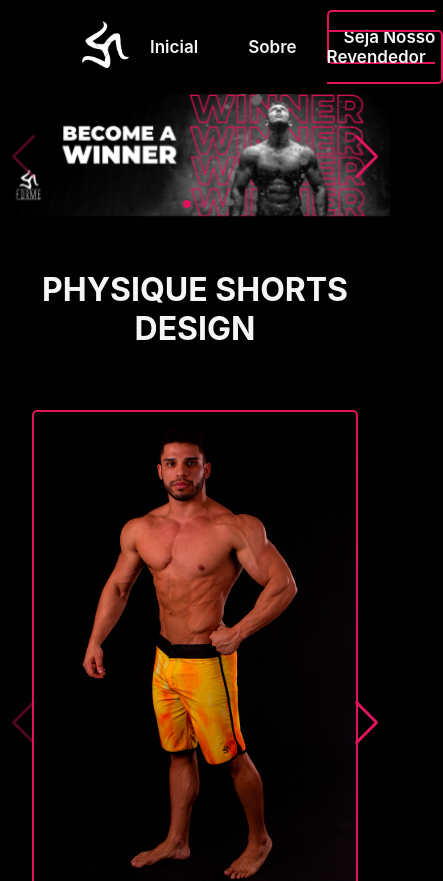
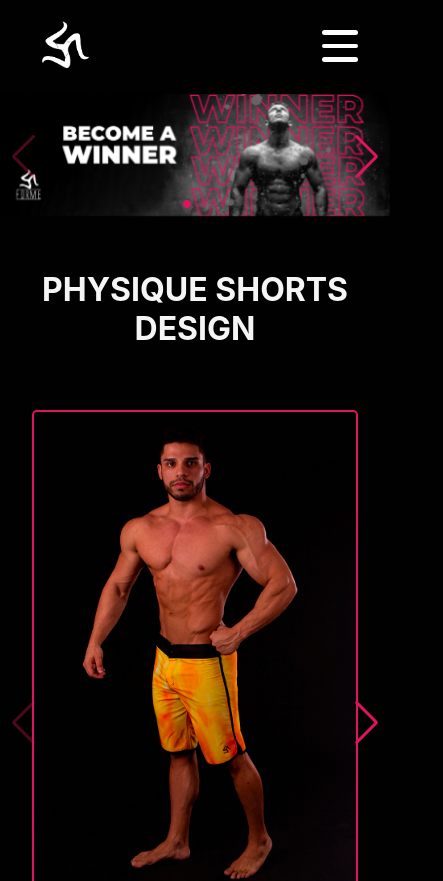
Before and after one commit to cayosantana/site-forme-project, a React (Vite) app: page / in a window 390 px wide. Shown: the top 881 px of the page, 443 px wide, since content can reach past the window. Built offline with nearby package versions, Linux system fonts and the light colour scheme.

Commit message:
Atualização Responsividade Menu
em andamento

```diff
--- a/src/components/menu/menu.css
+++ b/src/components/menu/menu.css
@@ -11,6 +11,22 @@ nav {
     padding: 20px 80px;
     background-color: #010101;
 }
+nav .menu {
+    display: none;
+    position: absolute;
+    top: 30px;
+    right: 2rem;
+    flex-direction: column;
+    justify-content: space-between;
+    width: 2.25rem;
+    height: 2rem;
+}
+nav .menu span {
+    height: 0.3rem;
+    width: 100%;
+    background-color: #fff;
+    border-radius: 0.2rem;
+}
 #navbar {
     display: flex;
     align-items: center;
@@ -21,7 +37,6 @@ nav {
 #navbar li {
     list-style-type: none;
     font-size: 17px;
-    position: relative;
 }
 #link {
     color: whitesmoke;
@@ -48,3 +63,37 @@ nav {
     font-weight: 600;
     background-color: #DE155E;
 }
+@media (max-width: 769px) {
+
+    nav .menu {
+        display: flex;
+    }
+    nav {
+        flex-direction: column;
+        align-items: flex-start;
+        padding: 20px 40px;
+    }
+    #navbar {
+        display: none;
+        flex-direction: column;
+        width: 100%;
+        margin-bottom: 0.25rem;
+    }
+    #navbar.open {
+        display: flex;
+    }
+    #navbar li {
+        width: 100%;
+        text-align: center;
+        padding: 10px;
+    }
+    #link-destaque {
+        border: none;
+
+    }
+    #link {
+        margin: 0.2rem 0.5rem;
+    }
+
+
+}
--- a/src/components/menu/menu.jsx
+++ b/src/components/menu/menu.jsx
@@ -1,21 +1,22 @@
-import React, { Component } from 'react';
+import React, { useState } from 'react';
 import { Link, NavLink } from 'react-router-dom';
 import logo from './image/logo_forme_p&bPrancheta 3.png'
 import './menu.css'
 
 
 const Menu = () => {
+    const [menuOpen, setMenuOpen] = useState(false);
 
     return (
         <>
             <nav>
                 <a href="/"><img className='logo' src={logo} alt="logo forme" /></a>
-                <div className='menu'>
+                <div className='menu' onClick={() => setMenuOpen(!menuOpen)}>
                     <span></span>
                     <span></span>
                     <span></span>
                 </div>
-                <ul id='navbar'>
+                <ul id='navbar' className={menuOpen ? "open" : ""}>
                     <li><NavLink id='link' className='active' to="/">Inicial</NavLink></li>
                     <li><NavLink id='link' className='active' to="about">Sobre</NavLink></li>
                     <li><NavLink id='link-destaque' className='active' to="revenda">Seja Nosso Revendedor</NavLink></li>
```
